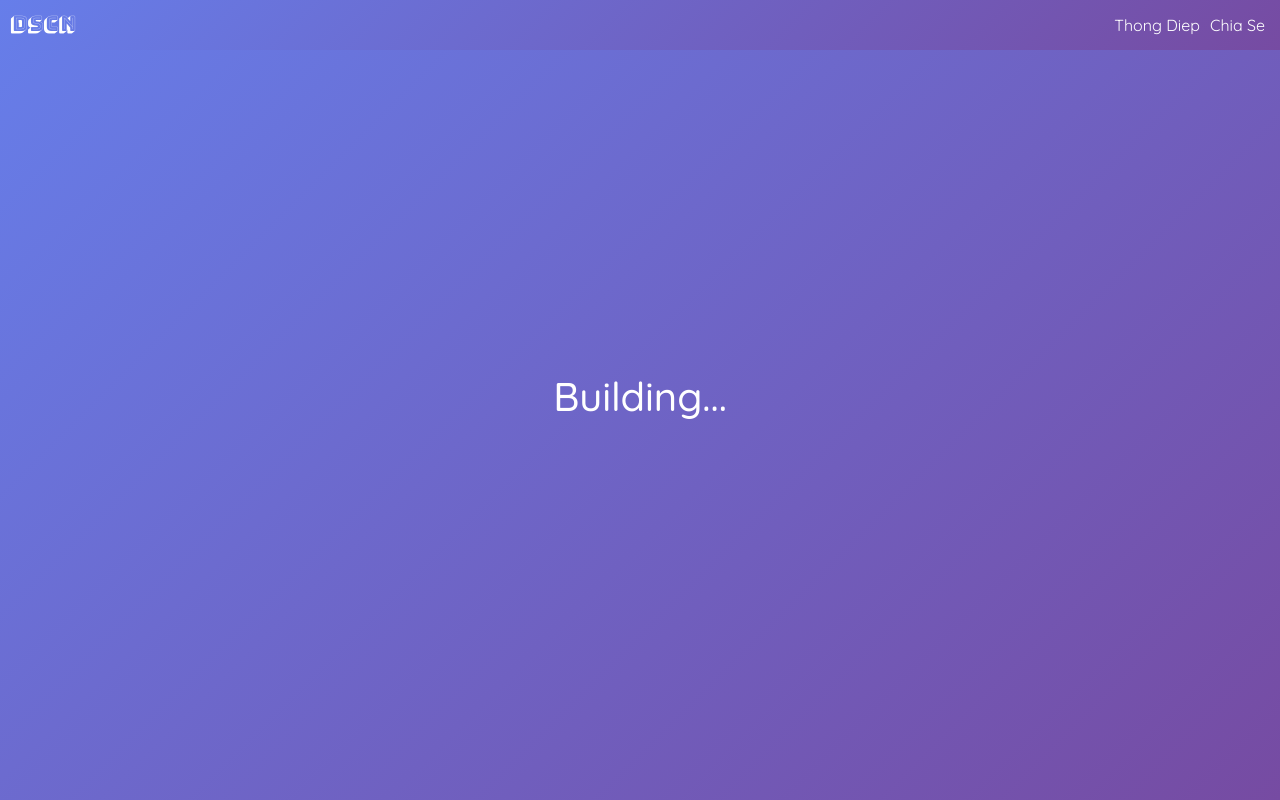
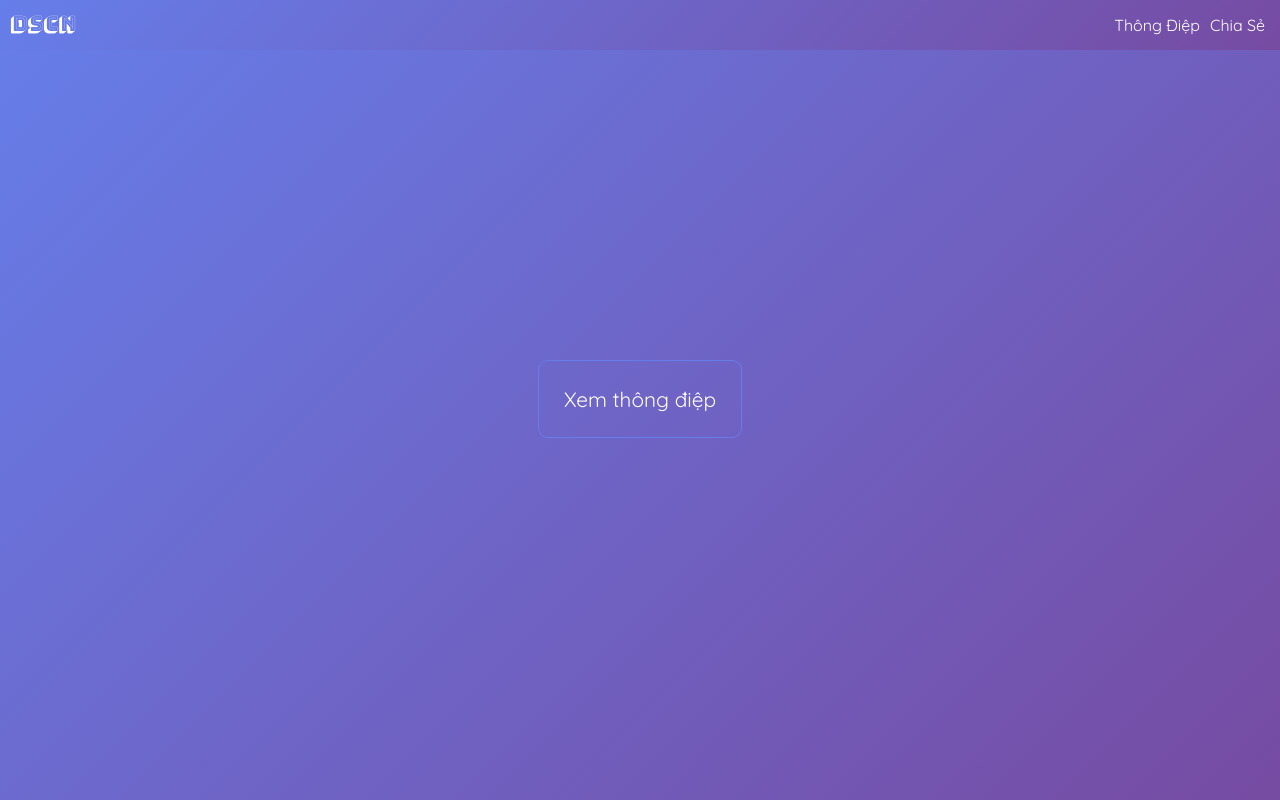
Before and after one commit to longla/dscn-next, a Next.js app: page / in a window 1280 px wide. Built offline with nearby package versions, Linux system fonts and the light colour scheme.

Commit message:
update styles

```diff
--- a/components/header.js
+++ b/components/header.js
@@ -7,10 +7,10 @@ const Header = () => (
     </div>
     <nav>
       <Link  href="/thongdiep">
-        <a className={"nav-item"}>Thong Diep</a>
+        <a className={"nav-item"}>Thông Điệp</a>
       </Link>
       <Link  href="/chiase">
-        <a className={"nav-item"}>Chia Se</a>
+        <a className={"nav-item"}>Chia Sẻ</a>
       </Link>
     </nav>
   </div>
--- a/pages/landing.js
+++ b/pages/landing.js
@@ -1,6 +1,12 @@
+import Link from "next/link";
 const Landing = ()=>(
     <section id="landing">
-     <h1>Building...</h1>
+     <div>
+     <Link>
+      <a href="/thongdiep" className={'btn-primary-outline'}>Xem thông điệp</a>
+     </Link>
+
+     </div>
     </section>
 );
 export default Landing;
--- /dev/null
+++ b/sass/_button.scss
@@ -0,0 +1,20 @@
+
+@import "./variables";
+
+.btn-primary-outline {
+    border-radius: $spacer-m;
+    text-decoration: none;
+    color: white;
+    padding: $spacer-xl;
+    background-color: transparent;
+    cursor: pointer;
+    border: 1px solid #667eea;
+    &:visited{
+        box-shadow:none;
+    }
+    &:hover{
+        text-decoration: none;
+    color: white;
+        box-shadow: 0 8px 16px 0 rgba(0,0,0,0.2), 0 6px 20px 0 rgba(0,0,0,0.19);
+    }
+}
--- a/sass/main.scss
+++ b/sass/main.scss
@@ -10,6 +10,9 @@
 @import "./font";
 @import "./typo";
 
+//Components
+@import "./button";
+
 html{
     scroll-behavior: smooth;
 }
```
Also changed, not shown: 6 other files (tests, documents, lock files or other folders).
